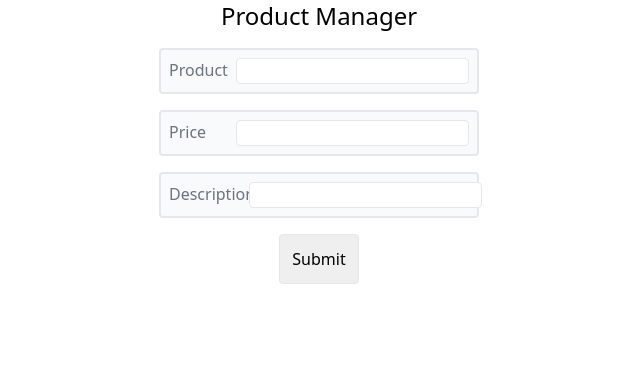
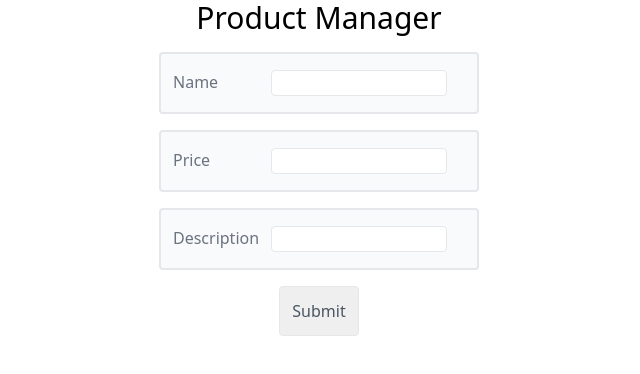
Before and after one commit to trwexler/MERN, a React (Create React App) app in the folder FullStack/product_manager/client/: page / in a window 1280 px wide. Shown: the top 374 px of the page, without its empty margins (321-961 px from the left). Built offline with nearby package versions, Linux system fonts and the light colour scheme.

Commit message:
All Products List/ Product Page functionality

```diff
--- a/FullStack/product_manager/client/src/components/ProductForm.js
+++ b/FullStack/product_manager/client/src/components/ProductForm.js
@@ -5,49 +5,115 @@ import axios from 'axios';
 const ProductForm = (props)=>{
 
 
-    const [product, setProduct] = useState("");
+    const [name, setName] = useState("");
     const [price, setPrice] = useState("");
     const [description, setDescription] = useState("");
 
     const submitHandler = (e)=>{
         e.preventDefault();
 
-        axios.post('http://localhost:8000/api/product', {
-            product, price, description
-        })
-        .then((res)=>console.log(res.data))
-        .catch((err)=>console.log(err))
+        if(name !== ""){
+            axios.post('http://localhost:8000/api/product', {
+                name, price, description
+            })
+            .then((res)=>console.log(res.data))
+            .catch((err)=>console.log(err))
+        }
     }
 
 
     return(
 
-        <form onSubmit ={submitHandler} className="block">
-            <h1 className="text-2xl">Product Manager</h1>
-            <div className="bg-gray-50 rounded flex justify-between border-2 p-2 m-auto my-4 w-3/12" htmlFor="product">
-                <label className="text-gray-500 w-20 text-left">Product</label>
-                <input className="border rounded" type="text" onChange = {(e)=>setProduct(e.target.value)}/><br/>
+        <form onSubmit={submitHandler} className="block">
+            <h1 className="text-3xl">Product Manager</h1>
+
+            <div className="
+            bg-gray-50
+            rounded
+            flex
+            justify-between
+            border-2
+            px-3
+            py-4
+            m-auto
+            my-4
+            w-80">
+                <label className="
+                text-gray-500
+                w-20
+                text-left">
+                Name
+                </label>
+                <input className="
+                border
+                rounded
+                w-3/5"
+                type="text"
+                onChange = {(e)=>setName(e.target.value)}/>
+                <br/>
             </div>
 
-            <div className="bg-gray-50 rounded flex justify-between border-2 p-2 m-auto my-4 w-3/12" htmlFor="price">
-                <label className="text-gray-500 w-20 text-left">Price</label>
-                <input className="border rounded" type="text" onChange = {(e)=>setPrice(e.target.value)}/><br/>
+            <div className="
+            bg-gray-50
+            rounded
+            flex
+            justify-between
+            border-2
+            px-3
+            py-4
+            m-auto
+            my-4
+            w-80">
+                <label className="
+                text-gray-500
+                w-20
+                text-left">
+                Price
+                </label>
+                <input className="
+                border
+                rounded
+                w-3/5"
+                type="text"
+                onChange = {(e)=>setPrice(e.target.value)}/>
+                <br/>
             </div>
 
 
-            <div className="bg-gray-50 rounded flex justify-between border-2 p-2 m-auto my-4 w-3/12" htmlFor="description">
-                <label className="text-gray-500 w-20 text-left">Description</label>
-                <input className="border rounded" type="text" onChange = {(e)=>setDescription(e.target.value)}/><br/>
+            <div className="
+            bg-gray-50
+            rounded
+            flex
+            justify-between
+            border-2
+            px-3
+            py-4
+            m-auto
+            my-4
+            w-80">
+                <label className="
+                text-gray-500
+                w-20
+                text-left">
+                Description
+                </label>
+                <input className="
+                border
+                rounded
+                w-3/5"
+                type="text"
+                onChange = {(e)=>setDescription(e.target.value)}/>
+                <br/>
             </div>
 
-            <input className="p-3 border rounded" type="submit"/>
+            <input link="/api/product" className="p-3 border rounded text-gray-600" type="submit"/>
+
+
 
 
         </form>
 
-
-    )
-}
+    )}
 
 export default ProductForm;
 
```
